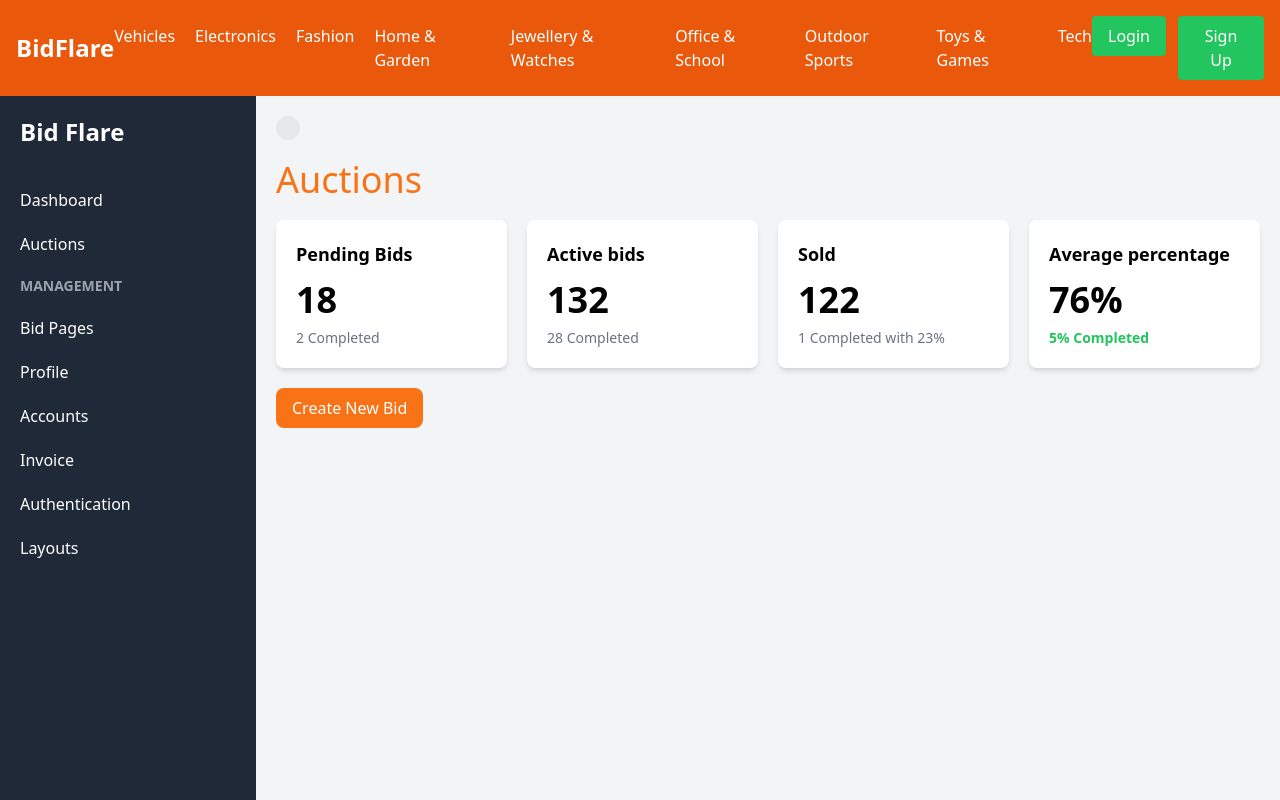
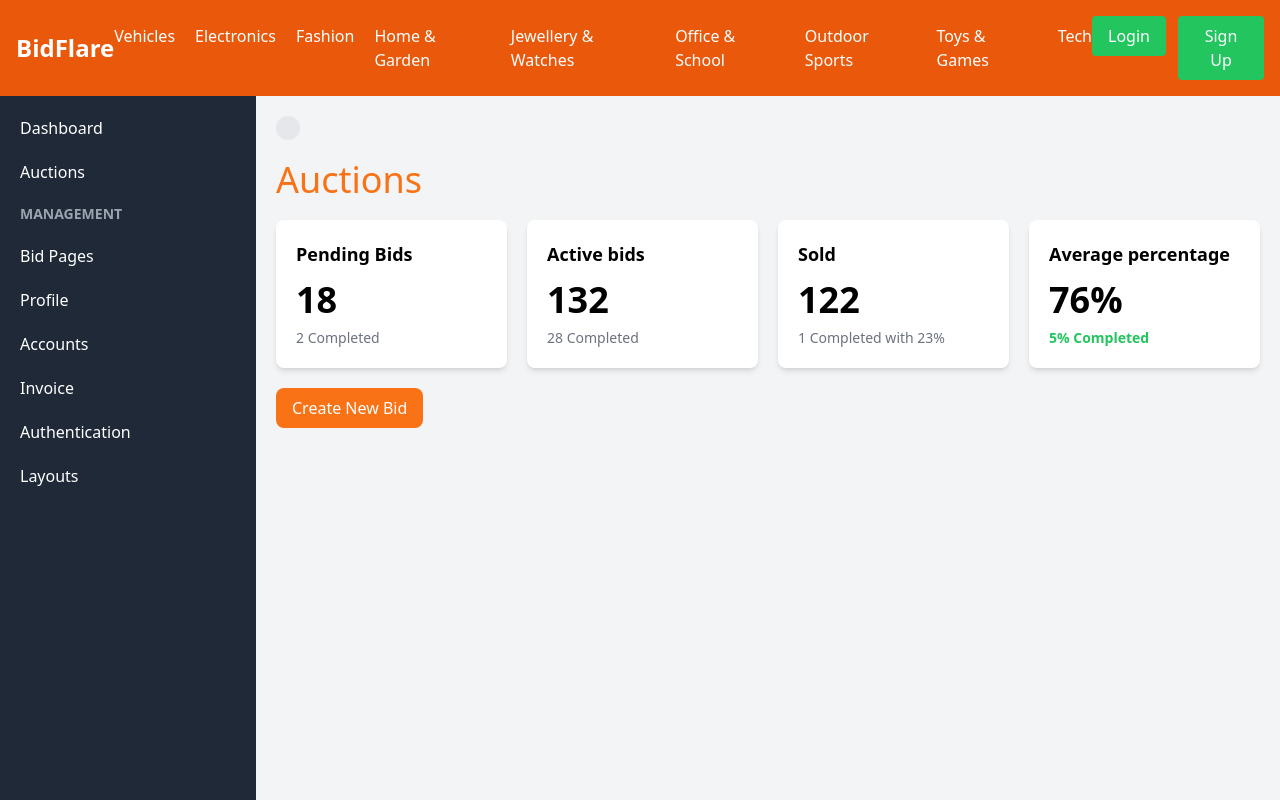
Before and after one commit to Navindu-Ashen/BidFlare, a React (Vite) app in the folder BidFlareFrontend/: page /dashboard in a window 1280 px wide. Shown: the top 800 px of the page. Built offline with nearby package versions, Linux system fonts and the light colour scheme.

Commit message:
remove Slick-carousel package and change some parts on dashboard

```diff
--- a/BidFlareFrontend/package.json
+++ b/BidFlareFrontend/package.json
@@ -16,8 +16,7 @@
     "react-dom": "^18.3.1",
     "react-icons": "^5.3.0",
     "react-router-dom": "^6.27.0",
-    "react-slick": "^0.30.2",
-    "slick-carousel": "^1.8.1"
+    "react-slick": "^0.30.2"
   },
   "devDependencies": {
     "@eslint/js": "^9.9.0",
--- a/BidFlareFrontend/src/dashboardpage.jsx
+++ b/BidFlareFrontend/src/Pages/dashboardpage.jsx
@@ -10,9 +10,6 @@ function Dashboard() {
     return (
         <div className="flex h-screen">
             <aside className="w-64 bg-gray-800 text-white p-5 flex flex-col">
-                <div className="mb-10">
-                    <h2 className="text-2xl font-bold">Bid Flare</h2>
-                </div>
                 <nav>
                     <ul className="space-y-5">
                         <li><a href="#" className="text-white hover:underline">Dashboard</a></li>
```
Also changed, not shown: BidFlareFrontend/src/App.jsx (+2 -5 lines), 1 other file (tests, documents, lock files or other folders).
